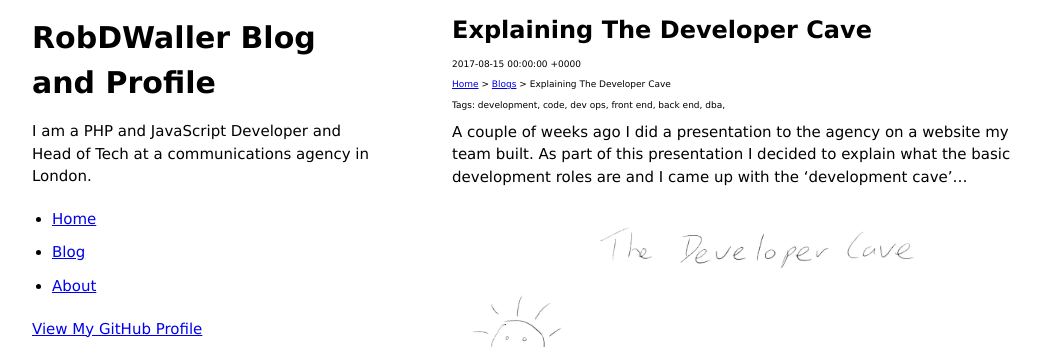
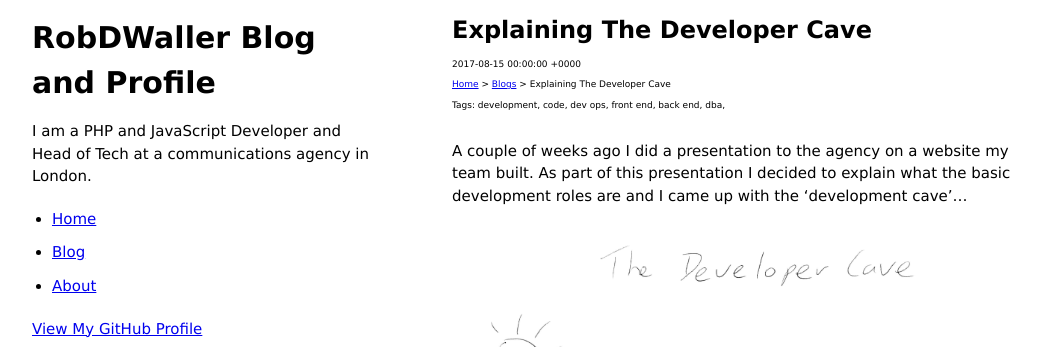
Before and after one commit to RobDWaller/robdwaller.github.io, a Jekyll site: the page built from _posts/2017-08-15-explaining-developer-cave.md, in a window 1280 px wide, cut to the strip 0-347 px from the top of the page. Shown: the whole strip, without its empty margins (98-1139 px from the left). Built offline with Jekyll 4.4.1, drawn with Linux system fonts in a browser that asks for light colours.

Commit message:
Amends to the AI machine learning post 2, plus a couple of layout improvements.

```diff
--- a/_layouts/post.html
+++ b/_layouts/post.html
@@ -4,5 +4,5 @@ layout: default
 <h2>{{ page.title }}</h2>
 <small>{{ page.date }}</small>
 <small><a href="/">Home</a> > <a href="/blog.html">Blogs</a> > {{ page.title }}</small>
-<small>Tags: {% for tag in page.tags %}{{tag}}, {% endfor %}</small>
+<small class="tags"><strong>Tags:<strong> {% for tag in page.tags %}{{tag}}, {% endfor %}</small>
 {{ content }}
--- a/_sass/layout.scss
+++ b/_sass/layout.scss
@@ -34,6 +34,10 @@ section {
         display: block;
         max-width: 100%;
     }
+
+    .tags {
+        margin-bottom: 30px;
+    }
 }
 
 footer {
```
Also changed, not shown: _posts/2017-09-04-ai-machine-learning-brief-history-automation.md (+7 -6 lines).
